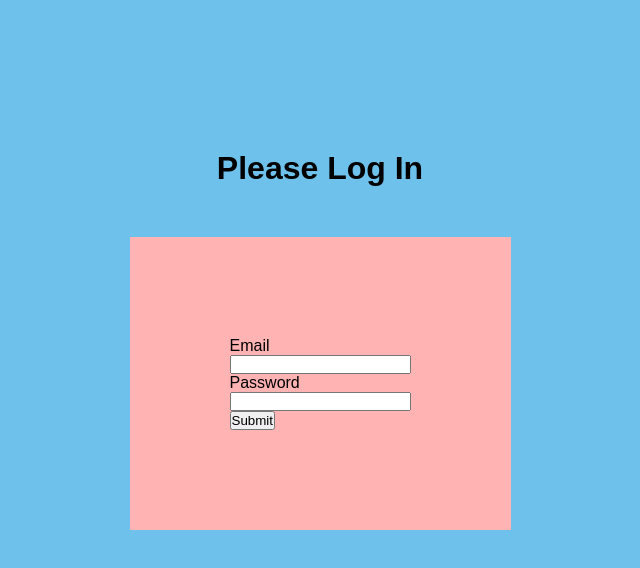
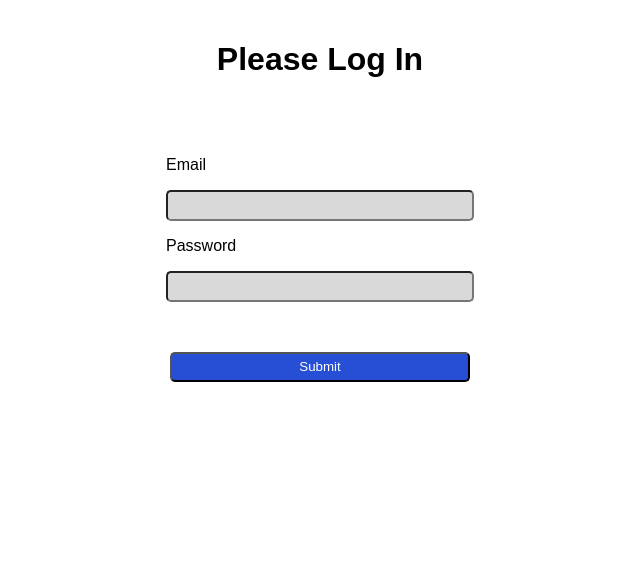
Before and after one commit to kritasak/trading-position-frontend, a React (Create React App) app: page /login in a window 1280 px wide. Shown: the top 568 px of the page, without its empty margins (320-960 px from the left). Built offline with nearby package versions, Linux system fonts and the light colour scheme.

Commit message:
Fix: log in

```diff
--- a/src/pages/login/login.css
+++ b/src/pages/login/login.css
@@ -3,33 +3,32 @@
     flex-direction: column;
     align-items: center;
     font-family: sans-serif;
-    margin-top: 150px;
+    padding: 20px 0;
 }
-
-* {
-    margin: 0;
-    padding: 0;
-  }
-
-  body {
-    background: #6ec1eb;
-  }
-
 .App {
     font-family: sans-serif;
     text-align: center;
 }
-
 .form {
-    max-width: 330px;
-    margin: 0 auto;
     display: flex;
     flex-direction: column;
-    background: rgb(255, 179, 179);
-    padding: 100px;
-    margin-top: 50px;
+    align-items: center;
+    padding: 40px;
 }
-
+.input-form {
+    width: 300px;
+    height: 25px;
+    background-color: #D9D9D9;
+    border-radius: 5px;
+}
+.button {
+    width: 300px;
+    height: 30px;
+    background-color: #274FD5;
+    color: white;
+    border-radius: 5px;
+    margin: 50px
+}
 .form .form__custom-button {
     margin-top: 50px;
 }
--- a/src/pages/login/login.js
+++ b/src/pages/login/login.js
@@ -53,14 +53,24 @@ export default function Login({ setToken }) {
             <form className="form" onSubmit={handleSubmit}>
                 <label>
                     <p>Email</p>
-                    <input type="text" onChange={(e) => setEmail(e.target.value)} />
+                    <input
+                        className="input-form"
+                        type="text"
+                        onChange={(e) => setEmail(e.target.value)}
+                    />
                 </label>
                 <label>
                     <p>Password</p>
-                    <input type="password" onChange={(e) => setPassword(e.target.value)} />
+                    <input
+                        className="input-form"
+                        type="password"
+                        onChange={(e) => setPassword(e.target.value)}
+                    />
                 </label>
                 <div>
-                    <button type="submit">Submit</button>
+                    <button className="button" type="submit">
+                        Submit
+                    </button>
                 </div>
                 <h4>{warning}</h4>
             </form>
```
Lines whose indentation alone changed are shown as unchanged.
